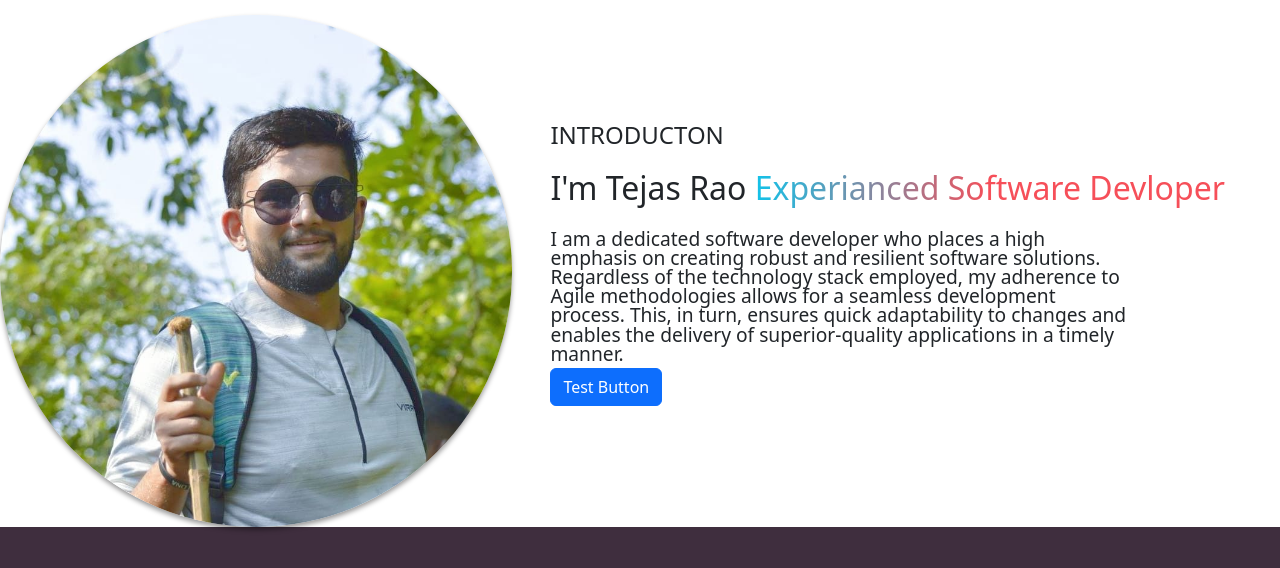
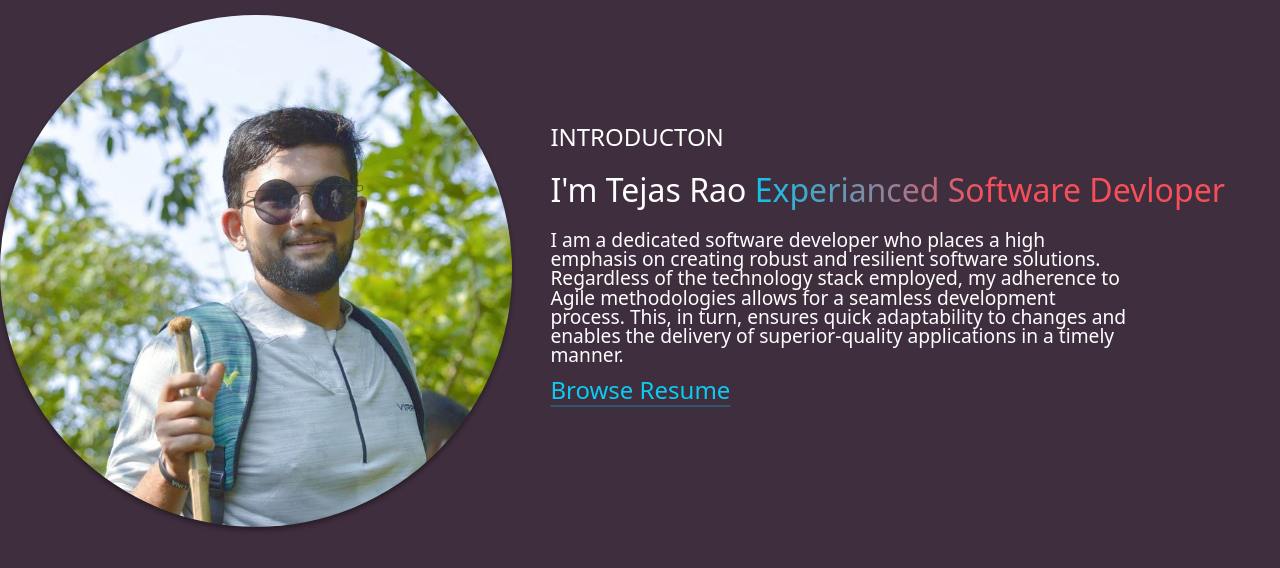
Before and after one commit to Tejas5449/Portfolio, an Angular app: page / in a window 1280 px wide. Shown: the top 568 px of the page. Built offline with nearby package versions, Linux system fonts and the light colour scheme.

Commit message:
run the applicaiton in production

```diff
--- a/src/app/introduction/introduction.component.html
+++ b/src/app/introduction/introduction.component.html
@@ -12,9 +12,10 @@
             seamless development process. This, in turn, ensures quick adaptability to changes and enables the
             delivery of superior-quality applications in a timely manner.
         </p>
-            <button class="btn btn-primary">Test Button</button>
+        <a href="#"
+            class="link-effect link-info link-offset-2 link-underline-opacity-25 link-underline-opacity-100-hover">Browse
+            Resume</a>
 
-            <a href="">Browse Resume <i class="bi bi-arrow-up-right"></i>
-            </a>
+
     </div>
 </div>
--- a/src/app/introduction/introduction.component.scss
+++ b/src/app/introduction/introduction.component.scss
@@ -1,6 +1,8 @@
 .introduction {
     display: flex;
     align-items: center;
+    background-color: #3F2E3E;
+    color: white;
 
     img {
         margin-top: 3%;
@@ -42,10 +44,11 @@
             margin-top: 1.2rem;
             margin-bottom: 1.3rem;
         }
-        a {
+
+        .link-effect {
             font-size: 1.5rem;
-            font-weight: 200;
+            font-weight: 300;
             color: white;
-        }
+             }
     }
 }
```
Lines whose indentation alone changed are shown as unchanged.
